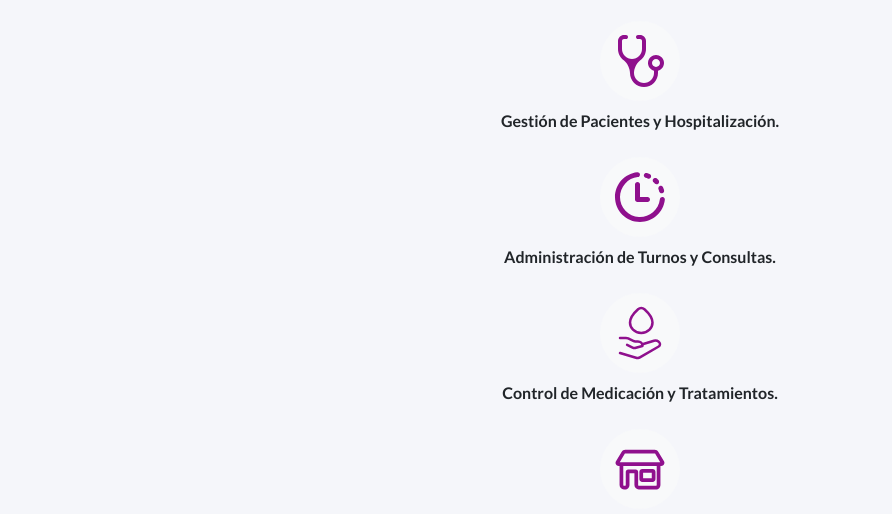
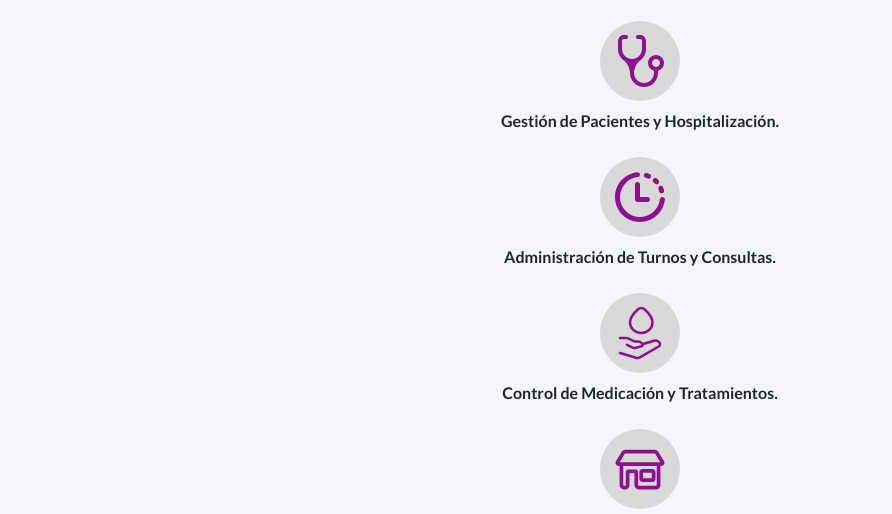
Before and after one commit to jonapadin/TrabajoFinalDeCursoFIP, a website built with Vite: page index.html in a window 1280 px wide. Shown: the part 265-779 px from the top of the page, without its empty margins (0-892 px from the left). Built offline with nearby package versions, Linux system fonts and the light colour scheme.

Commit message:
Arreglos en servicios

```diff
--- a/index.html
+++ b/index.html
@@ -24,7 +24,7 @@
           <h2 class="fw-bold mb-4">SERVICIOS</h2>
 
           <div class="mb-4">
-          <div class="rounded-circle bg-light d-flex justify-content-center align-items-center mx-auto mb-2" style="width: 80px; height: 80px; background-color: #edeef0;">
+          <div class="rounded-circle d-flex justify-content-center align-items-center mx-auto mb-2" style="width: 80px; height: 80px; background-color: #d9d9d9;">
 
           <img src="/public/assets/icons/maki_doctor (1).svg" alt="Gestión de Pacientes" width="60">
           </div>
@@ -32,7 +32,7 @@
           </div>
 
           <div class="mb-4">
-            <div class="rounded-circle bg-light d-flex justify-content-center align-items-center mx-auto mb-2" style="width: 80px; height: 80px; background-color: #edeef0;">
+            <div class="rounded-circle d-flex justify-content-center align-items-center mx-auto mb-2" style="width: 80px; height: 80px; background-color: #d9d9d9">
 
               <img src="/public/assets/icons/fluent_shifts-activity-24-filled.svg" alt="Turnos y Consultas" width="60">
             </div>
@@ -40,7 +40,7 @@
           </div>
 
           <div class="mb-4">
-            <div class="rounded-circle bg-light d-flex justify-content-center align-items-center mx-auto mb-2" style="width: 80px; height: 80px; background-color: #edeef0;">
+            <div class="rounded-circle d-flex justify-content-center align-items-center mx-auto mb-2" style="width: 80px; height: 80px; background-color: #d9d9d9;">
 
               <img src="/public/assets/icons/hugeicons_treatment.svg" alt="Medicación y Tratamientos" width="60">
             </div>
@@ -48,7 +48,7 @@
           </div>
 
           <div class="mb-2">
-            <div class="rounded-circle bg-light d-flex justify-content-center align-items-center mx-auto mb-2" style="width: 80px; height: 80px; background-color: #edeef0;">
+            <div class="rounded-circle d-flex justify-content-center align-items-center mx-auto mb-2" style="width: 80px; height: 80px; background-color: #d9d9d9;">
 
               <img src="/public/assets/icons/stash_shop.svg" alt="Balanceados" width="60">
             </div>
```
